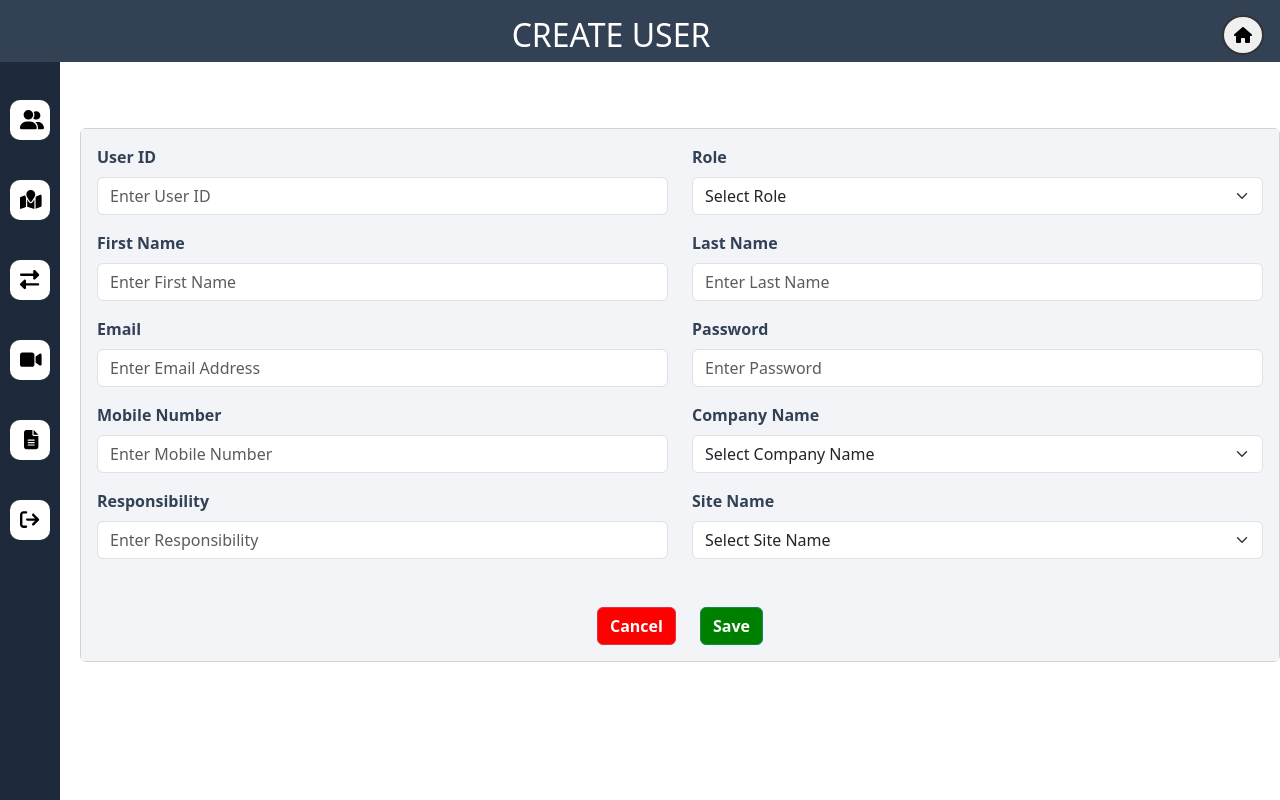
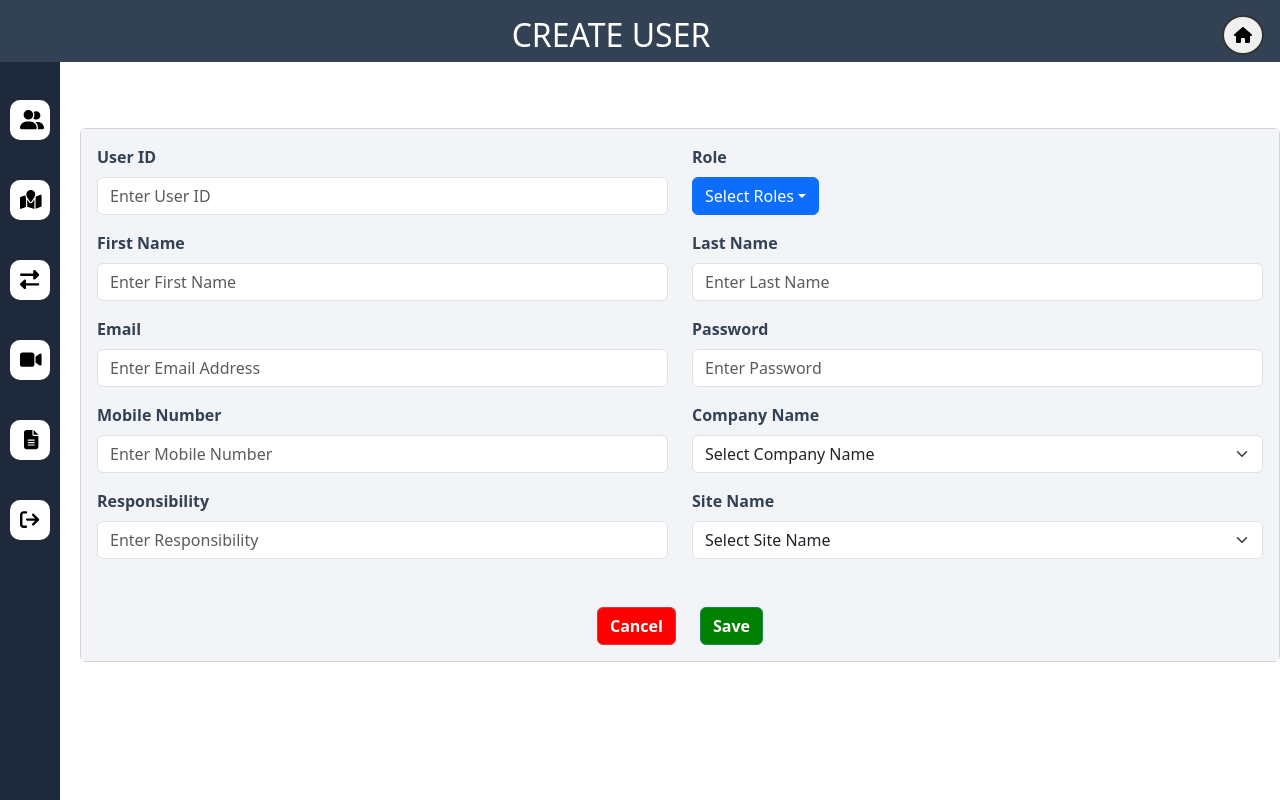
Before and after one commit to CKNKP/wb-admin, a React (Vite) app: page / in a window 1280 px wide. Built offline with nearby package versions, Linux system fonts and the light colour scheme.

Commit message:
Update wb-admin command, role dropdown

```diff
--- a/src/components/CreateUser/CreateUser.jsx
+++ b/src/components/CreateUser/CreateUser.jsx
@@ -1,3 +1,4 @@
+import { useState } from "react";
 import { FontAwesomeIcon } from "@fortawesome/react-fontawesome";
 import {
   faHome,
@@ -7,13 +8,13 @@ import {
   faExchangeAlt,
   faSignOut,
   faUserFriends,
+  faTimes,
 } from "@fortawesome/free-solid-svg-icons";
-import { useState } from "react";
 import Swal from "sweetalert2";
 
 function CreateUser() {
   const [employeeID, setEmployeeID] = useState("");
-  const [role, setRole] = useState("");
+  const [role, setRole] = useState([]);
   const [firstName, setFirstName] = useState("");
   const [lastName, setLastName] = useState("");
   const [email, setEmail] = useState("");
@@ -22,10 +23,11 @@ function CreateUser() {
   const [companyName, setCompanyName] = useState("");
   const [responsibility, setResponsibility] = useState("");
   const [siteName, setSiteName] = useState("");
+  console.log(role);
 
   const handleCancel = () => {
     setEmployeeID("");
-    setRole("");
+    setRole([]);
     setFirstName("");
     setLastName("");
     setEmail("");
@@ -40,7 +42,7 @@ function CreateUser() {
     if (
       employeeID.trim() === "" ||
       password.trim() === "" ||
-      role.trim() === "" ||
+      role.length === 0 ||
       companyName.trim() === "" ||
       siteName.trim() === ""
     ) {
@@ -63,6 +65,28 @@ function CreateUser() {
         confirmButton: "btn btn-success",
       },
     });
+  };
+
+  const handleRoleChange = (selectedRole) => {
+    if (role.includes(selectedRole)) {
+      setRole(role.filter((r) => r !== selectedRole));
+    } else {
+      setRole([...role, selectedRole]);
+    }
+  };
+
+  const handleSelectAllRoles = () => {
+    if (role.length === 5) {
+      setRole([]);
+    } else {
+      setRole([
+        "admin",
+        "gateUser",
+        "weighbridgeOperator",
+        "qualityUser",
+        "management",
+      ]);
+    }
   };
 
   return (
@@ -130,25 +154,105 @@ function CreateUser() {
                     <label htmlFor="role" className="form-label">
                       Role
                     </label>
-                    <select
-                      className="form-select"
-                      id="role"
-                      value={role}
-                      onChange={(e) => setRole(e.target.value)}
-                      required
-                      placeholder="Select Role"
-                    >
-                      <option value="">Select Role</option>
-                      <option value="admin">Admin</option>
-                      <option value="gateUser">Gate User</option>
-                      <option value="weighbridgeOperator">
-                        Weighbridge Operator
-                      </option>
-                      <option value="qualityUser">Quality User</option>
-                      <option value="management">Management</option>
-                    </select>
+                    <div className="d-flex gap-2">
+                      <div className="d-flex flex-wrap gap-2">
+                        {role.map((r, index) => (
+                          <div
+                            key={index}
+                            className="d-flex align-items-center bg-secondary text-white px-2 py-1 rounded"
+                          >
+                            <span className="me-2">{r}</span>
+                            <FontAwesomeIcon
+                              icon={faTimes}
+                              className="cursor-pointer"
+                              onClick={() => handleRoleChange(r)}
+                            />
+                          </div>
+                        ))}
+                        <button
+                          className="btn btn-primary dropdown-toggle"
+                          type="button"
+                          id="dropdownRole"
+                          data-bs-toggle="dropdown"
+                          aria-expanded="false"
+                        >
+                          Select Roles
+                        </button>
+                        <ul
+                          className="dropdown-menu"
+                          aria-labelledby="dropdownRole"
+                        >
+                          <li>
+                            <label className="dropdown-item">
+                              <input
+                                type="checkbox"
+                                onChange={() => handleRoleChange("admin")}
+                                checked={role.includes("admin")}
+                              />
+                              Admin
+                            </label>
+                          </li>
+                          <li>
+                            <label className="dropdown-item">
+                              <input
+                                type="checkbox"
+                                onChange={() => handleRoleChange("gateUser")}
+                                checked={role.includes("gateUser")}
+                              />
+                              Gate User
+                            </label>
+                          </li>
+                          <li>
+                            <label className="dropdown-item">
+                              <input
+                                type="checkbox"
+                                onChange={() =>
+                                  handleRoleChange("weighbridgeOperator")
+                                }
+                                checked={role.includes("weighbridgeOperator")}
+                              />
+                              Weighbridge Operator
+                            </label>
+                          </li>
+                          <li>
+                            <label className="dropdown-item">
+                              <input
+                                type="checkbox"
+                                onChange={() => handleRoleChange("qualityUser")}
+                                checked={role.includes("qualityUser")}
+                              />
+                              Quality User
+                            </label>
+                          </li>
+                          <li>
+                            <label className="dropdown-item">
+                              <input
+                                type="checkbox"
+                                onChange={() => handleRoleChange("management")}
+                                checked={role.includes("management")}
+                              />
+                              Management
+                            </label>
+                          </li>
+                          <li>
+                            <hr className="dropdown-divider" />
+                          </li>
+                          <li>
+                            <label className="dropdown-item">
+                              <input
+                                type="checkbox"
+                                onChange={handleSelectAllRoles}
+                                checked={role.length === 5}
+                              />
+                              Select All Roles
+                            </label>
+                          </li>
+                        </ul>
+                      </div>
+                    </div>
                   </div>
                 </div>
+
                 <div className="row mb-3">
                   <div className="col-md-6">
                     <label htmlFor="firstName" className="form-label">
```
